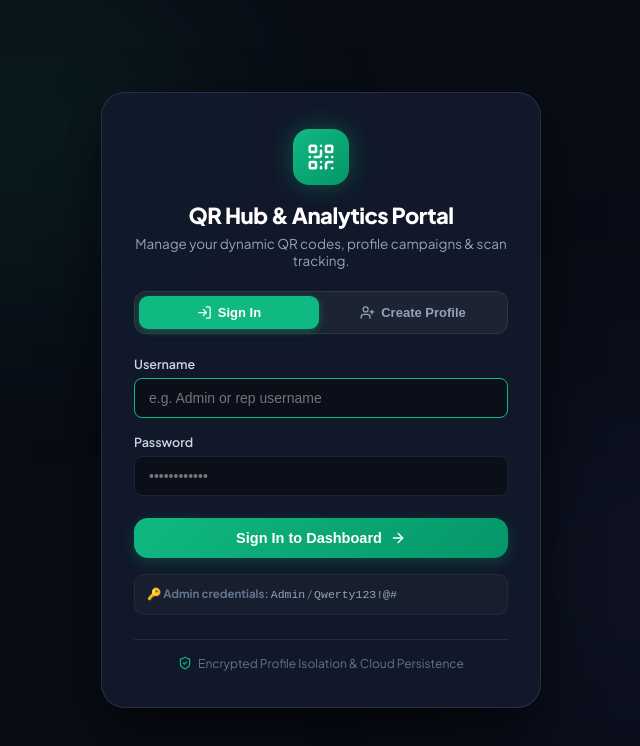
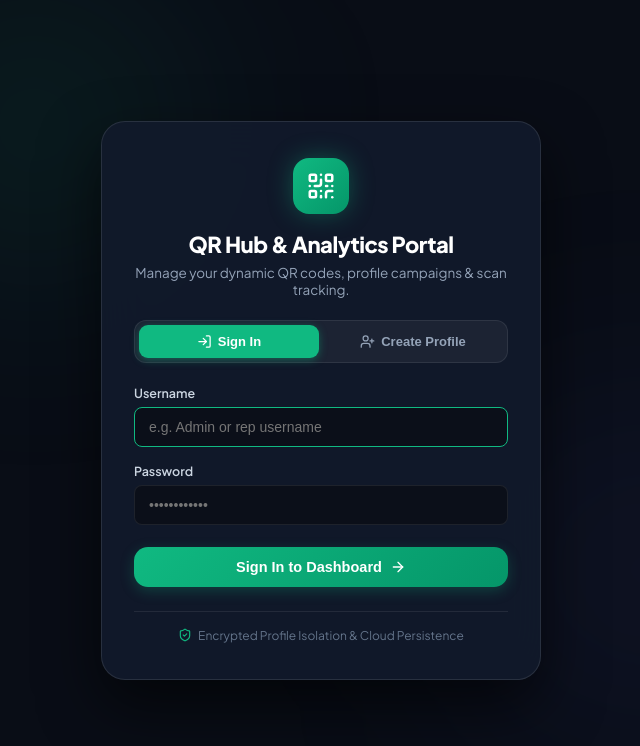
Before and after one commit to devhassan17/Qr-Code-Generator, a Next.js app in the folder qr-code-app/: page /login in a window 1280 px wide. Shown: the top 746 px of the page, without its empty margins (319-959 px from the left). Built offline with nearby package versions, Linux system fonts and the light colour scheme.

Commit message:
refactor: remove admin credentials helper box from login page and delete test file

```diff
--- a/qr-code-app/src/app/login/page.tsx
+++ b/qr-code-app/src/app/login/page.tsx
@@ -289,21 +289,6 @@ export default function LoginPage() {
               <span>{loading ? 'Authenticating...' : 'Sign In to Dashboard'}</span>
               <ArrowRight size={16} />
             </button>
-
-            <div
-              style={{
-                marginTop: '16px',
-                padding: '10px 12px',
-                background: 'rgba(255, 255, 255, 0.03)',
-                borderRadius: '10px',
-                border: '1px solid rgba(255, 255, 255, 0.05)',
-                fontSize: '11.5px',
-                color: '#64748b',
-                lineHeight: 1.5,
-              }}
-            >
-              🔑 <strong>Admin credentials:</strong> <code style={{ color: '#94a3b8' }}>Admin</code> / <code style={{ color: '#94a3b8' }}>Qwerty123!@#</code>
-            </div>
           </form>
         )}
 
```
Also changed, not shown: qr-code-app/data/test.txt (deleted).
